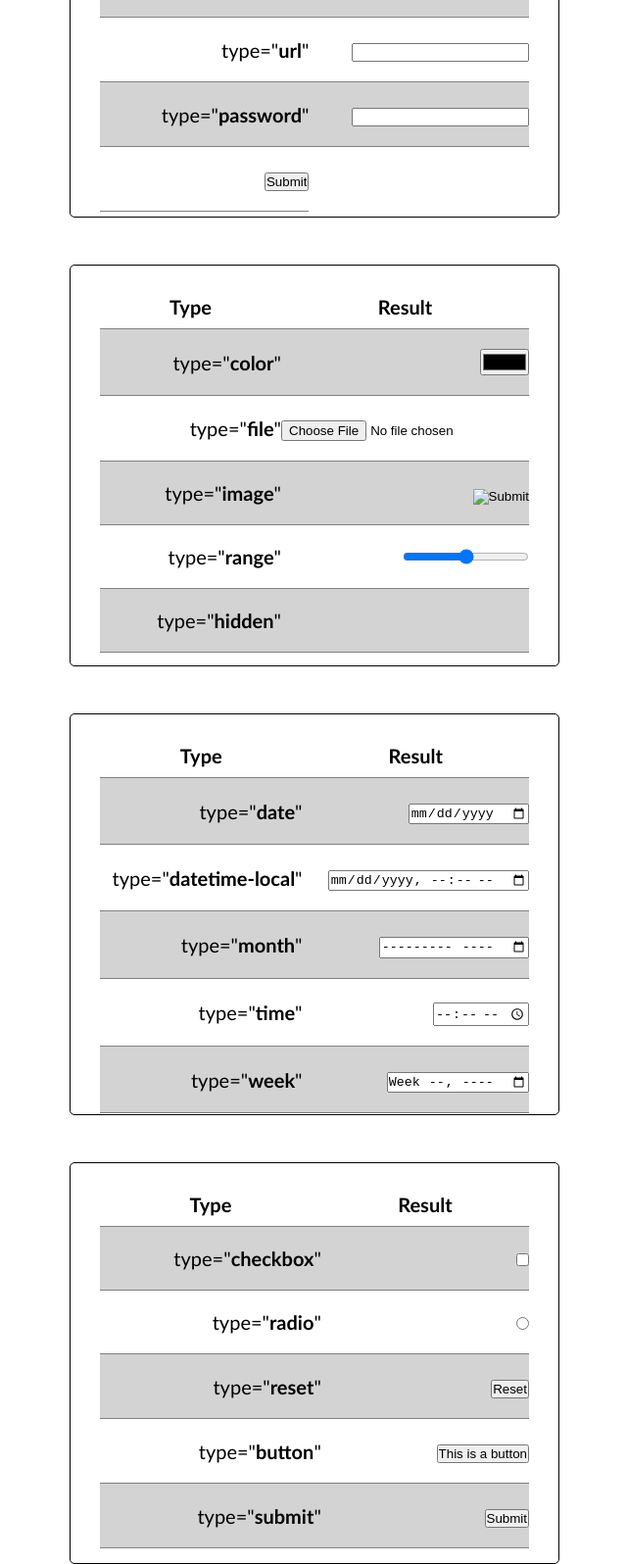
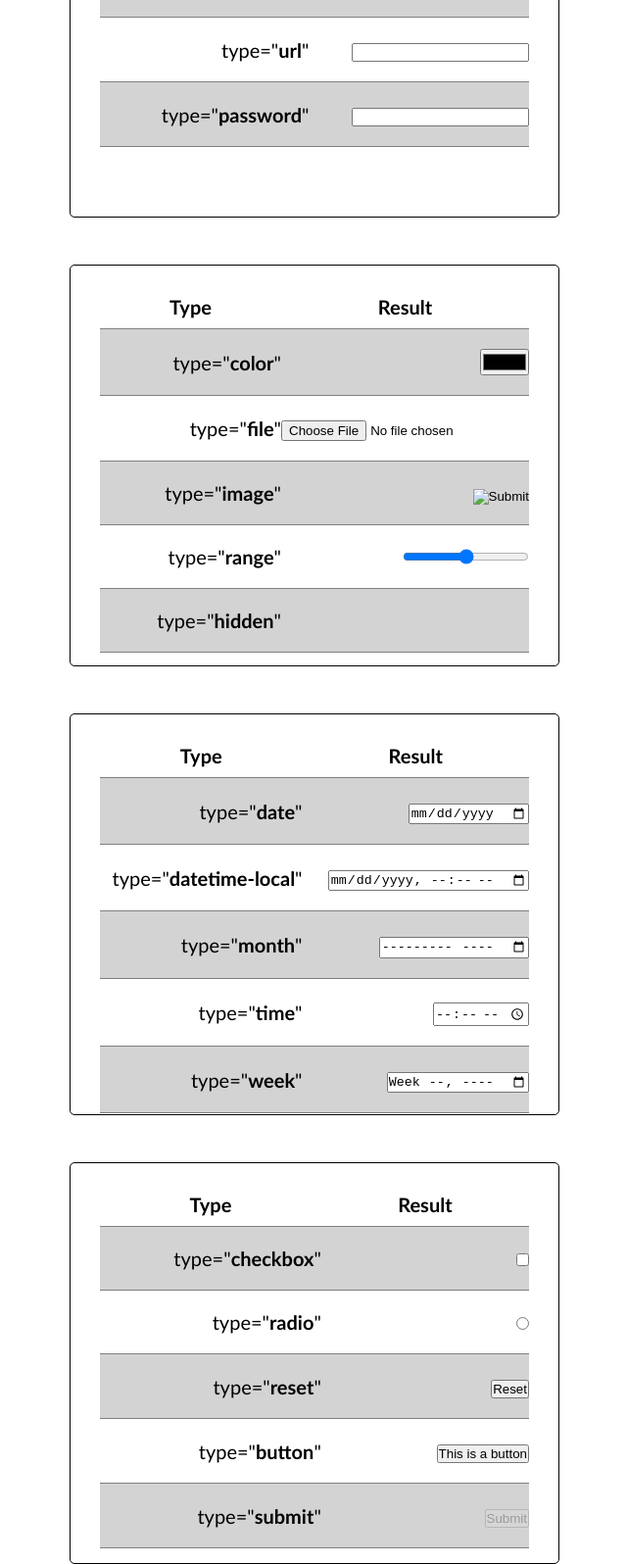
Before and after one commit to WCramRTC/Topic_Examples, a plain HTML site: page forms.html in a window 1280 px wide. Shown: the part 976-2572 px from the top of the page at 98% size, without its empty margins (319-959 px from the left). Drawn offline with Linux system fonts and the light colour scheme.

Commit message:
Update forms.html

```diff
--- a/forms.html
+++ b/forms.html
@@ -134,9 +134,6 @@
                     <td>type="<b>password</b>"</td>
                     <td><input type="password"></td>
                 </tr>
-                <tr>
-                    <td><input type="submit"></td>
-                </tr>
             </table>
 
         </form>
@@ -239,7 +236,7 @@
                     </tr>
                     <tr>
                         <td>type="<b>submit</b>"</td>
-                        <td><input type="submit"></td>
+                        <td><input type="submit" disabled></td>
                     </tr>
 
                 </table>
```
